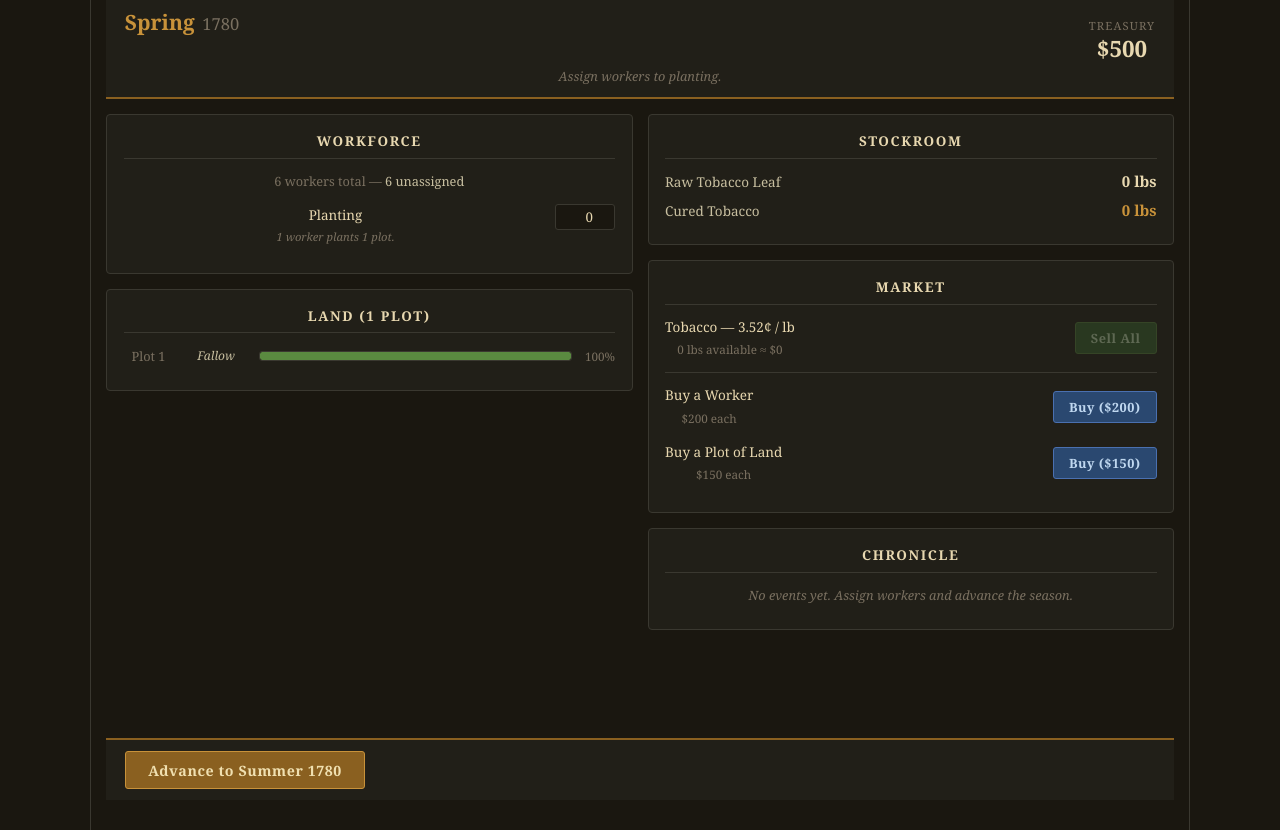
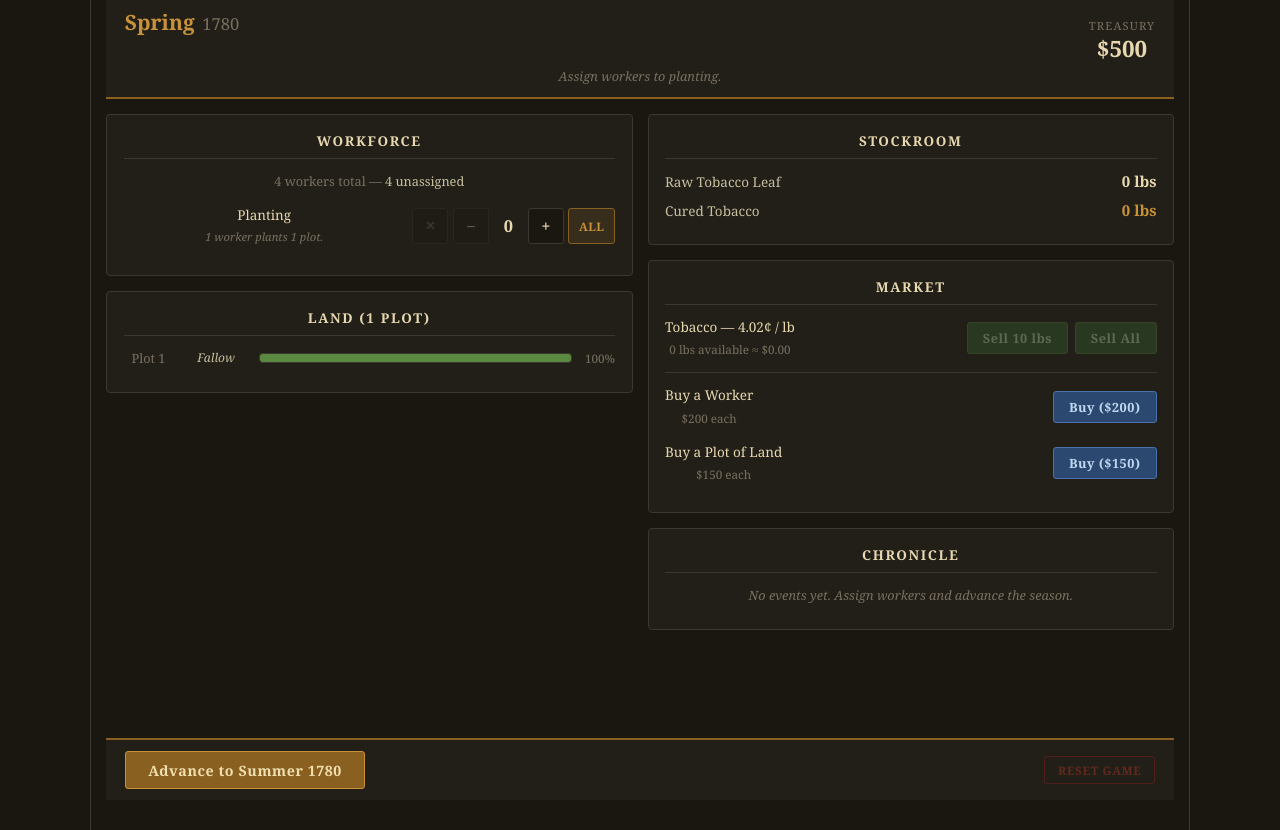
Before and after one commit to asgunawan/the-peculiar-institution, a React (Vite) app: page / in a window 1280 px wide. Built offline with nearby package versions, Linux system fonts and the light colour scheme.

Commit message:
Fix assignment lockout bug; redesign workforce controls; add Reset button

```diff
--- a/src/App.css
+++ b/src/App.css
@@ -114,10 +114,72 @@
 
 .task-row {
   display: flex;
-  align-items: flex-start;
+  align-items: center;
   justify-content: space-between;
   gap: 0.5rem;
-  margin-bottom: 0.6rem;
+  margin-bottom: 0.75rem;
+}
+
+.task-controls {
+  display: flex;
+  align-items: center;
+  gap: 0.3rem;
+  flex-shrink: 0;
+}
+
+.task-count {
+  display: inline-block;
+  min-width: 2rem;
+  text-align: center;
+  font-size: 1.1rem;
+  font-weight: bold;
+  color: var(--text-head);
+}
+
+.btn-step {
+  width: 36px;
+  height: 36px;
+  border: 1px solid var(--border);
+  background: var(--bg);
+  color: var(--text-head);
+  border-radius: 3px;
+  font-weight: bold;
+  font-size: 1.1rem;
+  line-height: 1;
+  cursor: pointer;
+}
+
+.btn-step:hover:not(:disabled) { background: var(--bg-panel2); }
+
+.btn-step:disabled {
+  opacity: 0.3;
+  cursor: not-allowed;
+}
+
+.btn-step-clear {
+  font-size: 0.8rem;
+  color: var(--text-dim);
+}
+
+.btn-inline-assign-all {
+  height: 36px;
+  padding: 0 0.65rem;
+  border: 1px solid var(--accent-dim);
+  background: rgba(200, 146, 58, 0.12);
+  color: var(--accent);
+  border-radius: 3px;
+  font-size: 0.78rem;
+  font-weight: bold;
+  letter-spacing: 0.03em;
+  text-transform: uppercase;
+  cursor: pointer;
+}
+
+.btn-inline-assign-all:hover:not(:disabled) { background: rgba(200, 146, 58, 0.22); }
+
+.btn-inline-assign-all:disabled {
+  opacity: 0.3;
+  cursor: not-allowed;
 }
 
 .task-label {
@@ -211,6 +273,12 @@
   align-items: center;
   gap: 0.75rem;
   margin-bottom: 0.75rem;
+}
+
+.market-actions {
+  display: flex;
+  gap: 0.45rem;
+  align-items: center;
 }
 
 .market-item {
@@ -345,3 +413,20 @@
 }
 
 .btn-new-game:hover { opacity: 0.85; }
+
+.btn-reset {
+  margin-left: auto;
+  padding: 0.35rem 0.85rem;
+  background: transparent;
+  border: 1px solid var(--danger);
+  color: var(--red);
+  font-size: 0.78rem;
+  font-weight: bold;
+  letter-spacing: 0.05em;
+  text-transform: uppercase;
+  border-radius: 3px;
+  cursor: pointer;
+  opacity: 0.55;
+}
+
+.btn-reset:hover { opacity: 1; }
--- a/src/App.jsx
+++ b/src/App.jsx
@@ -1,8 +1,8 @@
 // App.jsx — Root component. Owns all game state and coordinates panels.
-import { useState, useCallback } from "react";
+import { useState, useCallback, useEffect } from "react";
 import { createInitialState } from "./gameLogic/initialState.js";
 import { resolveSeason, getSellPrice } from "./gameLogic/seasonEngine.js";
-import { SEASONS, WORKER_COST, PLOT_COST } from "./gameLogic/constants.js";
+import { SEASONS, SEASON_TASKS, WORKER_COST, PLOT_COST } from "./gameLogic/constants.js";
 import GameHeader from "./components/GameHeader.jsx";
 import WorkforcePanel from "./components/WorkforcePanel.jsx";
 import LandPanel from "./components/LandPanel.jsx";
@@ -11,11 +11,44 @@ import MarketPanel from "./components/MarketPanel.jsx";
 import EventLog from "./components/EventLog.jsx";
 import "./App.css";
 
+const SAVE_KEY = "the-peculiar-institution-save-v1";
+
+function loadSavedSession() {
+  const fresh = createInitialState();
+  const defaultSession = { state: fresh, currentPrice: getSellPrice(fresh.year) };
+
+  try {
+    const raw = window.localStorage.getItem(SAVE_KEY);
+    if (!raw) return defaultSession;
+
+    const parsed = JSON.parse(raw);
+    const savedState = parsed?.state;
+    const savedPrice = parsed?.currentPrice;
+
+    if (!savedState || typeof savedState.year !== "number" || !savedState.resources || !savedState.assignments) {
+      return defaultSession;
+    }
+
+    return {
+      state: savedState,
+      currentPrice: typeof savedPrice === "number" ? savedPrice : getSellPrice(savedState.year),
+    };
+  } catch {
+    return defaultSession;
+  }
+}
+
 export default function App() {
-  const [state, setState] = useState(createInitialState);
-  const [currentPrice, setCurrentPrice] = useState(() =>
-    getSellPrice(createInitialState().year)
-  );
+  const [seed] = useState(loadSavedSession);
+  const [state, setState] = useState(seed.state);
+  const [currentPrice, setCurrentPrice] = useState(seed.currentPrice);
+
+  useEffect(() => {
+    window.localStorage.setItem(
+      SAVE_KEY,
+      JSON.stringify({ state, currentPrice })
+    );
+  }, [state, currentPrice]);
 
   const handleAssignmentChange = useCallback((newAssignments) => {
     setState((s) => ({ ...s, assignments: newAssignments }));
@@ -29,25 +62,41 @@ export default function App() {
     });
   }, []);
 
-  const handleSellAll = useCallback(() => {
+  const handleSellTobacco = useCallback((requestedLbs) => {
     setState((s) => {
-      if (s.resources.curedTobacco === 0) return s;
+      const available = s.resources.curedTobacco;
+      const lbsToSell =
+        requestedLbs === "all"
+          ? available
+          : Math.min(available, Math.max(0, requestedLbs));
+
+      if (lbsToSell <= 0) return s;
+
       // price is cents/lb; convert to dollars
       const earnedDollars = parseFloat(
-        ((s.resources.curedTobacco * currentPrice) / 100).toFixed(2)
+        ((lbsToSell * currentPrice) / 100).toFixed(2)
       );
+      const remaining = available - lbsToSell;
+
       return {
         ...s,
         money: parseFloat((s.money + earnedDollars).toFixed(2)),
-        resources: { ...s.resources, curedTobacco: 0 },
+        resources: { ...s.resources, curedTobacco: remaining },
         log: [
-          `Sold ${s.resources.curedTobacco} lbs of tobacco at ${currentPrice}¢/lb for $${earnedDollars.toFixed(2)}.`,
+          `Sold ${lbsToSell} lbs of tobacco at ${currentPrice}¢/lb for $${earnedDollars.toFixed(2)}. ${remaining} lbs remain in storage.`,
           ...s.log,
         ].slice(0, 20),
       };
     });
-    setCurrentPrice(getSellPrice(state.year));
-  }, [currentPrice, state.year]);
+  }, [currentPrice]);
+
+  const handleSellTen = useCallback(() => {
+    handleSellTobacco(10);
+  }, [handleSellTobacco]);
+
+  const handleSellAll = useCallback(() => {
+    handleSellTobacco("all");
+  }, [handleSellTobacco]);
 
   const handleBuyWorker = useCallback(() => {
     setState((s) => {
@@ -84,7 +133,9 @@ export default function App() {
   }, []);
 
   const season = SEASONS[state.seasonIndex];
-  const totalAssigned = Object.values(state.assignments).reduce((a, b) => a + b, 0);
+  // Only count tasks active in this season — other keys are stale from prior seasons.
+  const activeTasks = SEASON_TASKS[season] ?? [];
+  const totalAssigned = activeTasks.reduce((sum, t) => sum + (state.assignments[t] || 0), 0);
   const isOverAssigned = totalAssigned > state.workers;
 
   if (state.gameOver) {
@@ -136,6 +187,7 @@ export default function App() {
             money={state.money}
             curedTobacco={state.resources.curedTobacco}
             currentPrice={currentPrice}
+            onSellTen={handleSellTen}
             onSellAll={handleSellAll}
             onBuyWorker={handleBuyWorker}
             onBuyPlot={handleBuyPlot}
@@ -156,6 +208,16 @@ export default function App() {
         {isOverAssigned && (
           <p className="footer-warning">Over-assigned — reduce worker assignments first.</p>
         )}
+        <button
+          className="btn btn-reset"
+          onClick={() => {
+            if (window.confirm("Reset and start a new game? All progress will be lost.")) {
+              handleNewGame();
+            }
+          }}
+        >
+          Reset Game
+        </button>
       </footer>
     </div>
   );
--- a/src/components/MarketPanel.jsx
+++ b/src/components/MarketPanel.jsx
@@ -5,11 +5,14 @@ export default function MarketPanel({
   money,
   curedTobacco,
   currentPrice,
+  onSellTen,
   onSellAll,
   onBuyWorker,
   onBuyPlot,
 }) {
-  const saleValue = (curedTobacco * currentPrice).toFixed(0);
+  const saleValue = ((curedTobacco * currentPrice) / 100).toFixed(2);
+  const tenLbAmount = Math.min(10, curedTobacco);
+  const tenLbValue = ((tenLbAmount * currentPrice) / 100).toFixed(2);
 
   return (
     <section className="panel market-panel">
@@ -22,6 +25,15 @@ export default function MarketPanel({
             {curedTobacco} lbs available ≈ ${saleValue}
           </p>
         </div>
+        <div className="market-actions">
+          <button
+            className="btn btn-sell"
+            onClick={onSellTen}
+            disabled={curedTobacco === 0}
+            title={curedTobacco > 0 ? `Sell ${tenLbAmount} lbs for about $${tenLbValue}` : "No cured tobacco to sell"}
+          >
+            Sell 10 lbs
+          </button>
           <button
             className="btn btn-sell"
             onClick={onSellAll}
@@ -29,6 +41,7 @@ export default function MarketPanel({
           >
             Sell All
           </button>
+        </div>
       </div>
 
       <hr className="market-divider" />
--- a/src/components/WorkforcePanel.jsx
+++ b/src/components/WorkforcePanel.jsx
@@ -26,12 +26,15 @@ export default function WorkforcePanel({ workers, season, assignments, onChange
   const totalAssigned = activeTasks.reduce((sum, t) => sum + (assignments[t] || 0), 0);
   const remaining = workers - totalAssigned;
 
-  function handleChange(task, value) {
-    const parsed = Math.max(0, parseInt(value, 10) || 0);
+  function getMaxForTask(task) {
     const otherSum = activeTasks
       .filter((t) => t !== task)
       .reduce((sum, t) => sum + (assignments[t] || 0), 0);
-    const clamped = Math.min(parsed, workers - otherSum);
+    return Math.max(0, workers - otherSum);
+  }
+
+  function setTask(task, value) {
+    const clamped = Math.max(0, Math.min(getMaxForTask(task), value));
     onChange({ ...assignments, [task]: clamped });
   }
 
@@ -41,26 +44,59 @@ export default function WorkforcePanel({ workers, season, assignments, onChange
       <p className="panel-meta">
         {workers} workers total &mdash;{" "}
         <span className={remaining < 0 ? "over-assigned" : "workers-remaining"}>
-          {remaining} unassigned
+          {remaining >= 0 ? `${remaining} unassigned` : `${Math.abs(remaining)} over limit`}
         </span>
       </p>
 
-      {activeTasks.map((task) => (
-        <div className="task-row" key={task}>
-          <label htmlFor={`task-${task}`} className="task-label">
-            {TASK_LABELS[task]}
-            <span className="task-hint">{TASK_HINTS[task]}</span>
-          </label>
-          <input
-            id={`task-${task}`}
-            type="number"
-            min={0}
-            max={workers}
-            value={assignments[task] || 0}
-            onChange={(e) => handleChange(task, e.target.value)}
-          />
-        </div>
-      ))}
+      {activeTasks.map((task) => {
+        const current = assignments[task] || 0;
+        const maxForTask = getMaxForTask(task);
+        return (
+          <div className="task-row" key={task}>
+            <div className="task-label">
+              {TASK_LABELS[task]}
+              <span className="task-hint">{TASK_HINTS[task]}</span>
+            </div>
+            <div className="task-controls">
+              <button
+                type="button"
+                className="btn-step btn-step-clear"
+                onClick={() => setTask(task, 0)}
+                disabled={current === 0}
+                title="Unassign all from this task"
+              >
+                ✕
+              </button>
+              <button
+                type="button"
+                className="btn-step"
+                onClick={() => setTask(task, current - 1)}
+                disabled={current <= 0}
+              >
+                −
+              </button>
+              <span className="task-count">{current}</span>
+              <button
+                type="button"
+                className="btn-step"
+                onClick={() => setTask(task, current + 1)}
+                disabled={current >= maxForTask}
+              >
+                +
+              </button>
+              <button
+                type="button"
+                className="btn-inline-assign-all"
+                onClick={() => setTask(task, workers)}
+                disabled={current >= maxForTask}
+                title={`Assign all ${maxForTask} remaining workers here`}
+              >
+                All
+              </button>
+            </div>
+          </div>
+        );
+      })}
 
       {remaining < 0 && (
         <p className="error-msg">Over-assigned by {Math.abs(remaining)} worker(s). Reduce assignments.</p>
--- a/src/gameLogic/constants.js
+++ b/src/gameLogic/constants.js
@@ -72,7 +72,7 @@ export const PLOT_COST = 150;    // dollars to buy one additional plot
 
 // ── Starting conditions ─────────────────────────────────────────────────────
 export const STARTING_MONEY = 500;
-export const STARTING_WORKERS = 6;
+export const STARTING_WORKERS = 4;
 export const STARTING_PLOTS = 1;
 export const START_YEAR = 1780;
 
--- a/src/gameLogic/seasonEngine.js
+++ b/src/gameLogic/seasonEngine.js
@@ -306,18 +306,30 @@ export function resolveSeason(state) {
     );
   }
 
+  // Preserve only the assignments relevant to the NEXT season; zero out
+  // the rest so they don't cause phantom over-assignment errors.
+  const nextSeasonName = SEASONS[nextSeasonIndex];
+  const nextActiveTasks = (SEASON_TASKS[nextSeasonName] ?? []);
+  const preservedAssignments = {};
+  Object.keys(nextState.assignments).forEach((key) => {
+    const val = nextActiveTasks.includes(key) ? nextState.assignments[key] : 0;
+    // Also clamp to current worker count in case workers changed.
+    preservedAssignments[key] = Math.min(val, nextState.workers);
+  });
+
+  // Clamp each active task so the total doesn't exceed workers.
+  let runningTotal = 0;
+  nextActiveTasks.forEach((key) => {
+    const clamped = Math.min(preservedAssignments[key] || 0, nextState.workers - runningTotal);
+    preservedAssignments[key] = Math.max(0, clamped);
+    runningTotal += preservedAssignments[key];
+  });
+
   return {
     ...nextState,
     seasonIndex: nextSeasonIndex,
     year: nextYear,
-    // Reset assignments for next season
-    assignments: {
-      planting: 0,
-      tending: 0,
-      harvesting: 0,
-      curing: 0,
-      maintenance: 0,
-    },
+    assignments: preservedAssignments,
     gameOver: isBankrupt,
   };
 }
```
Lines whose indentation alone changed are shown as unchanged.
